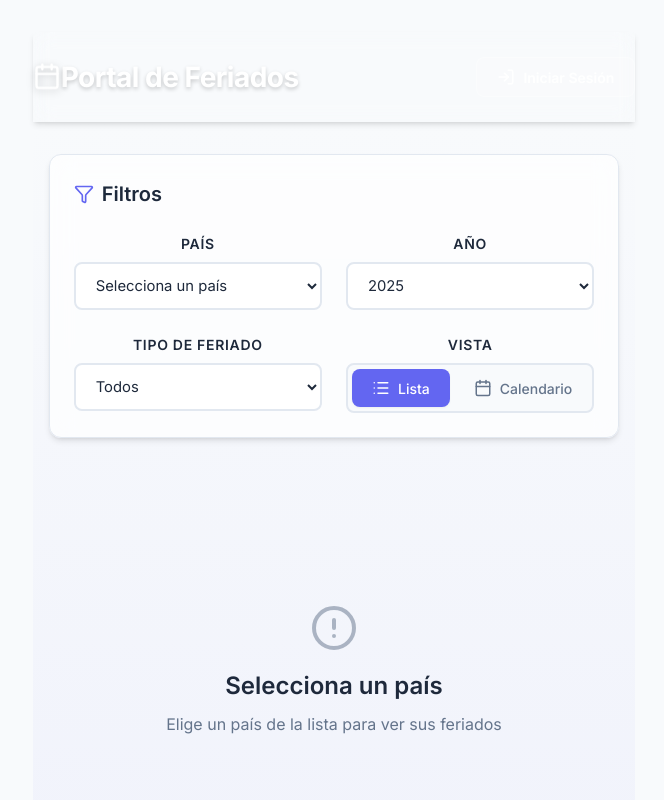
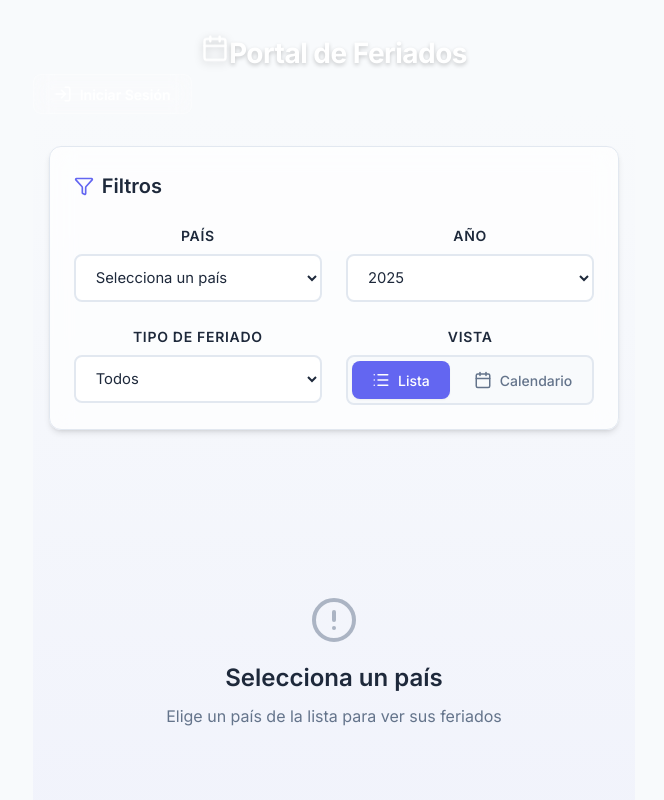
Before and after one commit to FapCod/PortalFeriados, a React (Vite) app: page / in a window 1280 px wide. Shown: the top 800 px of the page, without its empty margins (306-970 px from the left). Built offline with nearby package versions, Linux system fonts and the light colour scheme; what date-holidays would draw is missing.

Commit message:
fix: Cambia header a fondo sólido para mejor visibilidad

```diff
--- a/src/components/Layout/Header.css
+++ b/src/components/Layout/Header.css
@@ -1,17 +1,3 @@
-.header {
-    background: linear-gradient(135deg, var(--brand-primary), var(--brand-secondary));
-    padding: 1.5rem 0;
-    box-shadow: var(--shadow-md);
-    position: sticky;
-    top: 0;
-    z-index: 100;
-    backdrop-filter: blur(10px);
-}
-
-.header-content {
-    max-width: 1400px;
-    margin: 0 auto;
-    padding: 0 var(--spacing-md);
     display: flex;
     align-items: center;
     justify-content: space-between;
```
Lines whose indentation alone changed are shown as unchanged.
